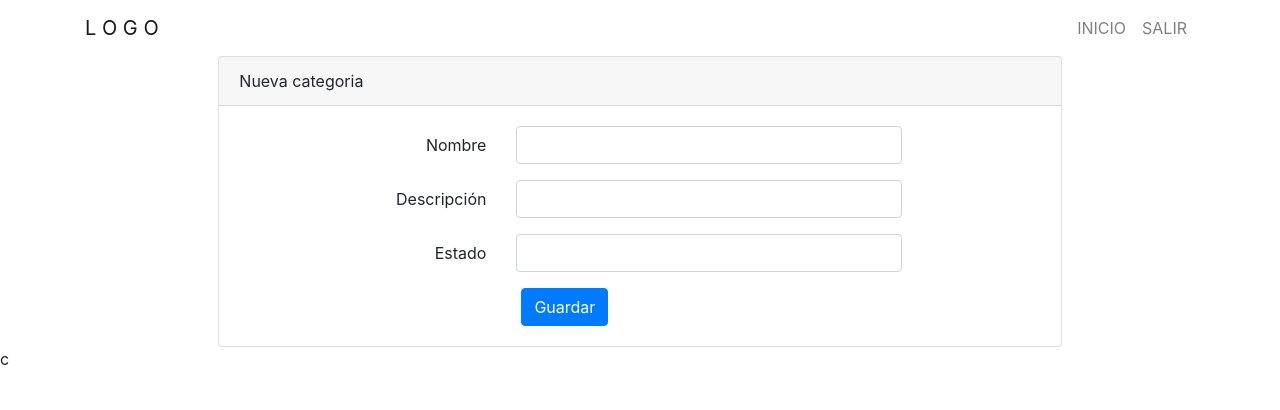
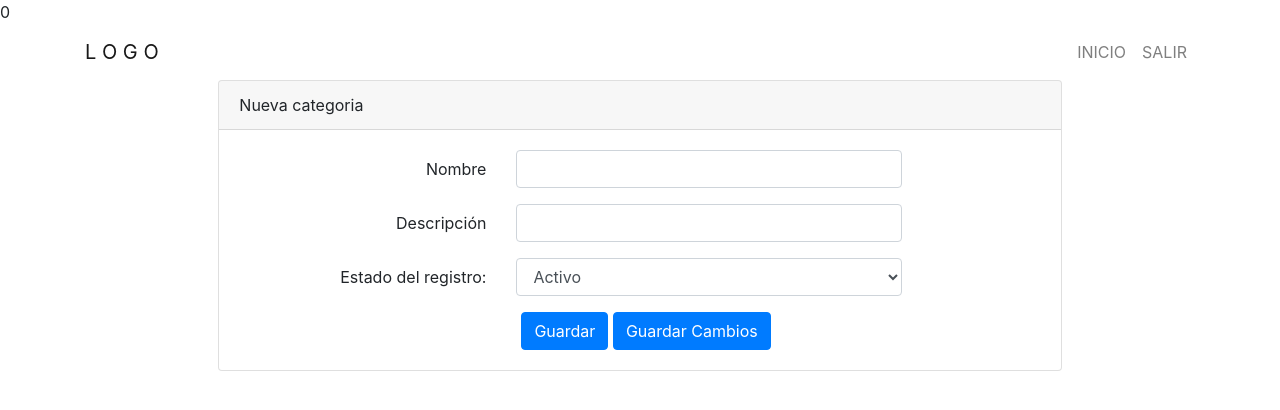
Before and after one commit to carolinasauceda/Punto-de-venta-6, a PHP site: page /frontend/formulario-categoria.php in a window 1280 px wide. Shown: the top 410 px of the page. Run offline with PHP 8.4, Linux system fonts and the light colour scheme.

Commit message:
Modificación y ajustes al formulario categoria
Aún se necesita agregar seguridad y filtrado de permisos.
De igual modo terminando este usare su código como plantilla para los demas formularios

```diff
--- a/frontend/formulario-categoria.php
+++ b/frontend/formulario-categoria.php
@@ -11,8 +11,14 @@
     <link rel="icon" href="Favicon.png">
 
     <title>Nueva Categoria</title>
+
 </head>
 <body>
+
+    <?php
+        $id=0;
+            if(isset($_GET["id"])){$id=(int)$_GET["id"];}else{echo $id=0;}
+    ?>
 
 <nav class="navbar navbar-expand-lg navbar-light navbar-laravel">
     <div class="container">
@@ -42,31 +48,30 @@
                     <div class="card">
                         <div class="card-header">Nueva categoria</div>
                         <div class="card-body">
-                            <form name="my-form"   method="post">
+                            <form name="my-form" id="formulario-categoria"   method="post">
                                 <div class="form-group row">
                                     <label for="full_name" class="col-md-4 col-form-label text-md-right">Nombre</label>
                                     <div class="col-md-6">
-                                        <input type="text" id="nombre" class="form-control" name="nombre">
+                                        <input type="text" id="nombre" data="<?php echo $id?>"class="form-control" name="nombre">
                                     </div>
                                 </div>
 
                                 <div class="form-group row">
                                     <label for="email_address" class="col-md-4 col-form-label text-md-right">Descripción</label>
                                     <div class="col-md-6">
-                                        <input type="text" id="compania" class="form-control" name="compania">
-                                    </div>
-                                </div>
-                                <div class="form-group row">
-                                    <label for="permanent_address" class="col-md-4 col-form-label text-md-right">Estado</label>
-                                    <div class="col-md-6">
-                                        <input list="estado" id="estado-seleccion" class="form-control" name="estado-seleccion">
-                                        <datalist id="estado">
-                                            <option value="activo">
-                                            <option value="archivado">
-                                          </datalist>
+                                        <input type="text" id="descripcion" class="form-control" name="descripcion">
                                     </div>
                                 </div>
 
+                                <div class="form-group row">
+                                    <label for="permanent_address" class="col-md-4 col-form-label text-md-right">Estado del registro:</label>
+                                    <div class="col-md-6">
+                                        <select name="transporte" id="estado-seleccion" class="form-control">
+                                            <option value="1">Activo</option>
+                                            <option value="0">Archivado</option>
+                                        </select>
+                                    </div>
+                                </div>
 
                                 <!--<div class="form-group row">
                                     <label for="nid_number" class="col-md-4 col-form-label text-md-right"><abbr
@@ -77,8 +82,11 @@
                                 </div>-->
 
                                     <div class="col-md-6 offset-md-4">
-                                        <button type="submit" class="btn btn-primary">
+                                        <button type="submit" class="btn btn-primary actionbutton"  id="btnSave">
                                         Guardar
+                                        </button>
+                                        <button type="submit" class="btn btn-primary actionbutton" id="btnlol">
+                                            Guardar Cambios
                                         </button>
                                     </div>
                                 </div>
@@ -90,7 +98,7 @@
     </div>
 
 </main>
-
-c
+<?php include "../common/commonHeaders.php"; ?>
+<script src="js/formulario_categoria.js"></script>
 </body>
 </html>
```
